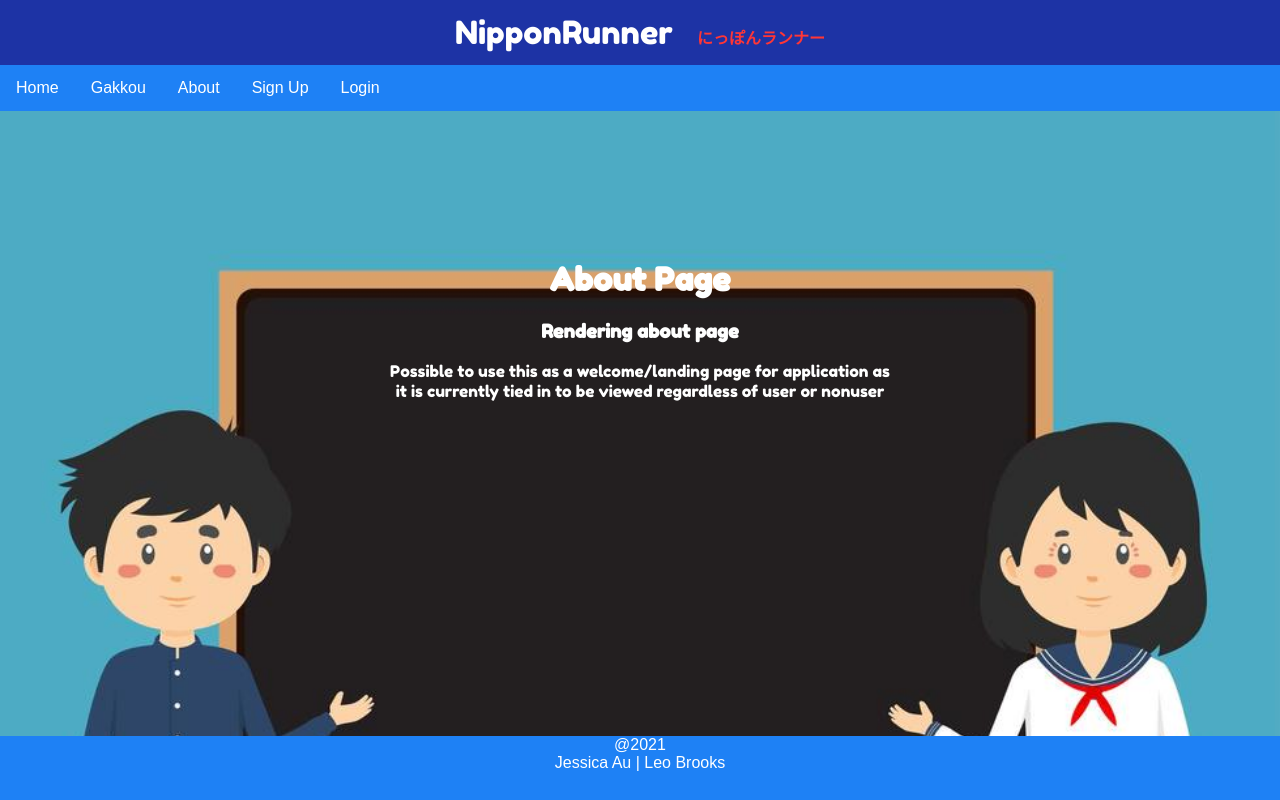
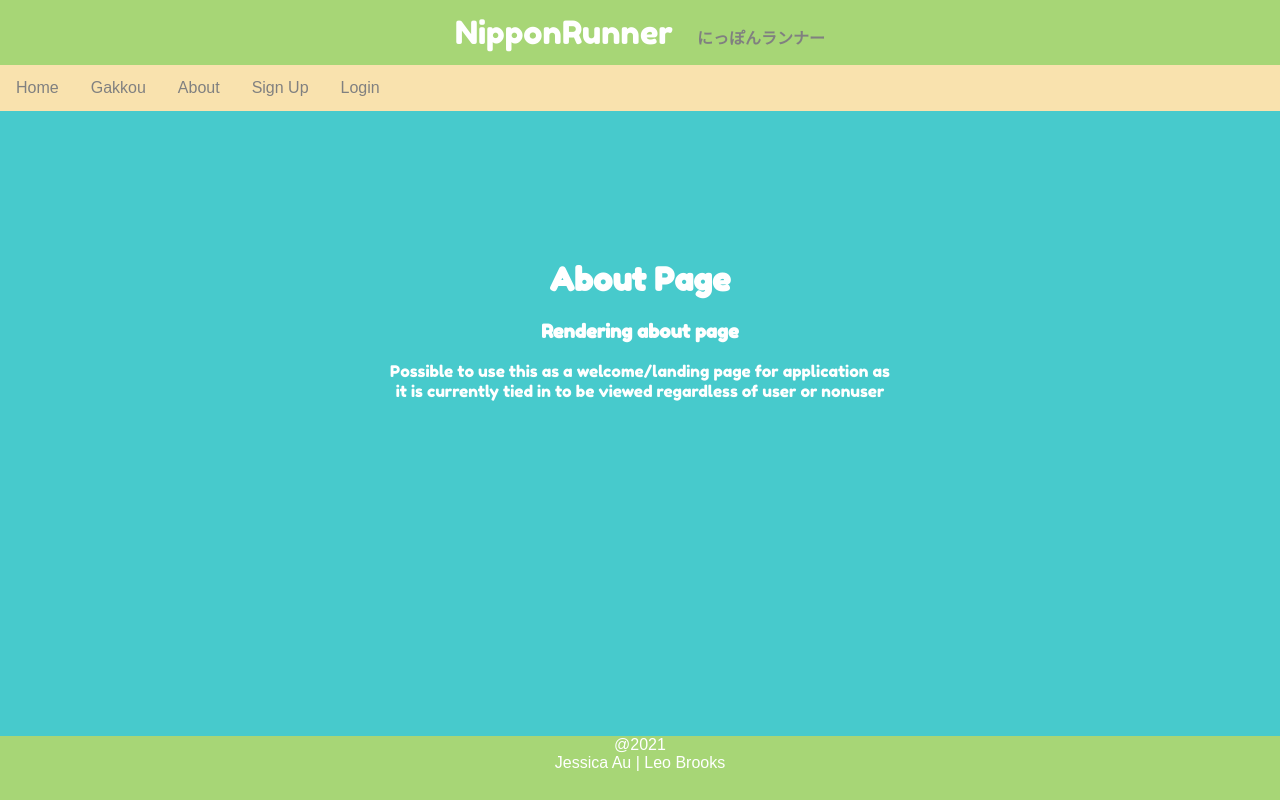
Before and after one commit to jessica-au/nipponrunner, a React (Create React App) app in the folder nipponRunnerFrontEnd/: page /about in a window 1280 px wide. Built offline with nearby package versions, Linux system fonts and the light colour scheme.

Commit message:
changed styling, color palette from doraemon room pic

```diff
--- a/nipponRunnerFrontEnd/src/index.css
+++ b/nipponRunnerFrontEnd/src/index.css
@@ -4,11 +4,11 @@
 body {
   text-align: center;
   font-family: 'Fredoka One', cursive;
-  background-image: url("./images/cute-japanese-senior-high-school-students-with-board-free-vector.jpg");
+  /* background-image: url("./images/cute-japanese-senior-high-school-students-with-board-free-vector.jpg"); */
   background-size: 100%;
   background-repeat:no-repeat;
   background-position:top;
-  background-color: #4DABC4;
+  background-color: #47CACC;
   margin: 0;
   color: white;
 }
@@ -19,7 +19,7 @@ h1, h2, h3 {
 }
 
 .appNameHeader {
-  background-color: #1D33A5;
+  background-color: #A7D676;
   position: relative;
   padding: 1% 8%;
 
@@ -34,7 +34,7 @@ h1, h2, h3 {
 }
 
 .japaneseName {
-  color: #FF3636;
+  color: grey;
   display: inline;
   padding: 0 10px;
   font-weight: bold;
@@ -42,7 +42,7 @@ h1, h2, h3 {
 
 .navbar {
   overflow: hidden;
-  background-color: #1E81F5;
+  background-color:#F9E2AE;
 }
 
 .navbar a {
@@ -50,7 +50,7 @@ h1, h2, h3 {
   float: left;
   display: inline;
   font-size: 16px;
-  color: white;
+  color: grey;
   text-align: center;
   padding: 14px 16px;
   text-decoration: none;
@@ -59,13 +59,13 @@ h1, h2, h3 {
 }
 
 .navbar a:hover {
-  background-color: #FF3636;
+  background-color: #F8C78D;
 }
 
 .loginPage, .signupComponent, .gakkou {
   font-family: Arial, Helvetica, sans-serif;
   position:absolute;
-  background-color: #1D33A5;
+  background-color: #F8C78D;
   color: white;
   width: 30%;
   padding: 1%;
@@ -82,7 +82,7 @@ h1, h2, h3 {
 
 
 .footer {
-  background-color: #1E81F5;
+  background-color: #A7D676;
   font-family: Arial, Helvetica, sans-serif;
   height: 8%;
   position: absolute;
```
Also changed, not shown: 1 other file (tests, documents, lock files or other folders).
